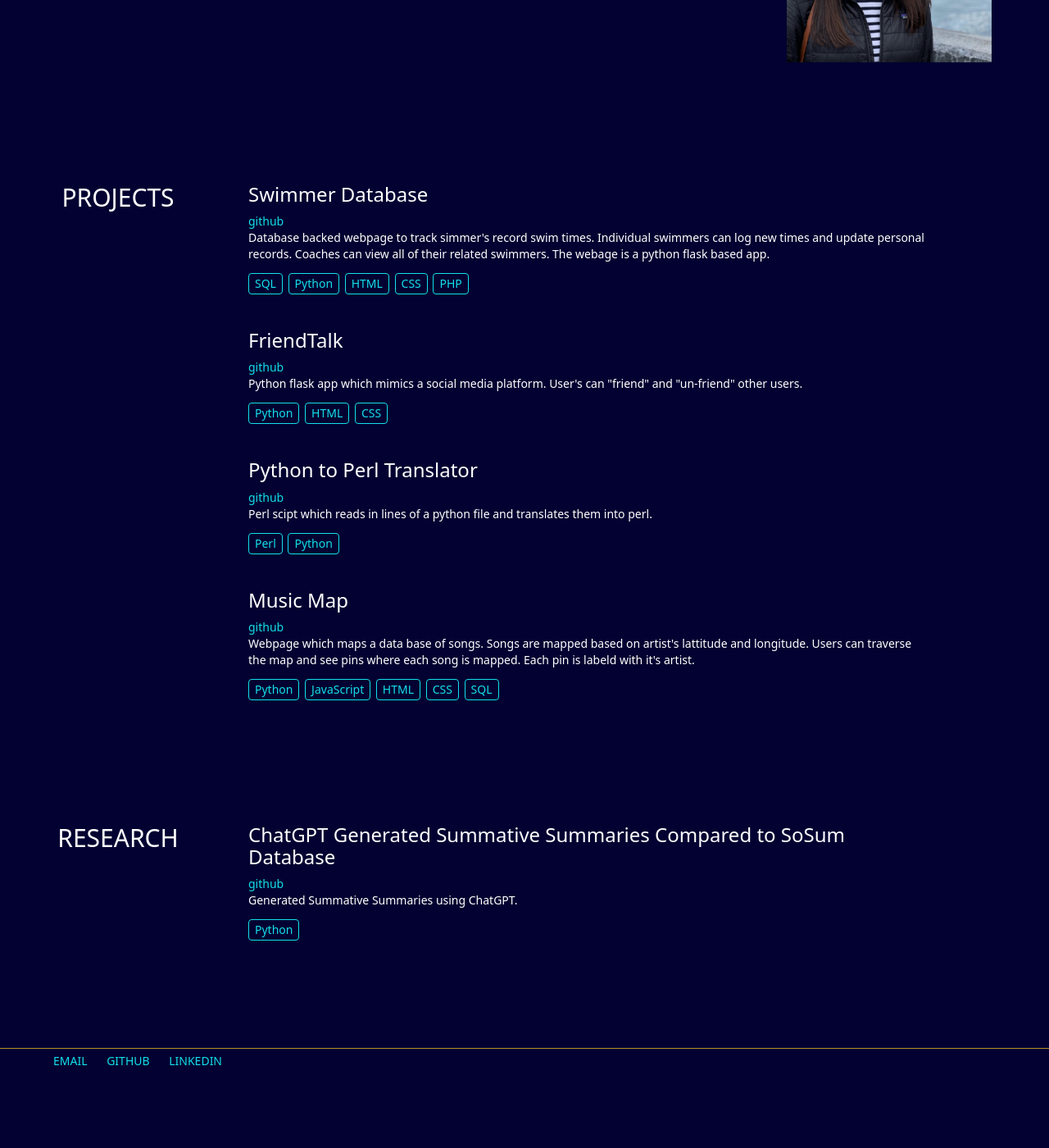
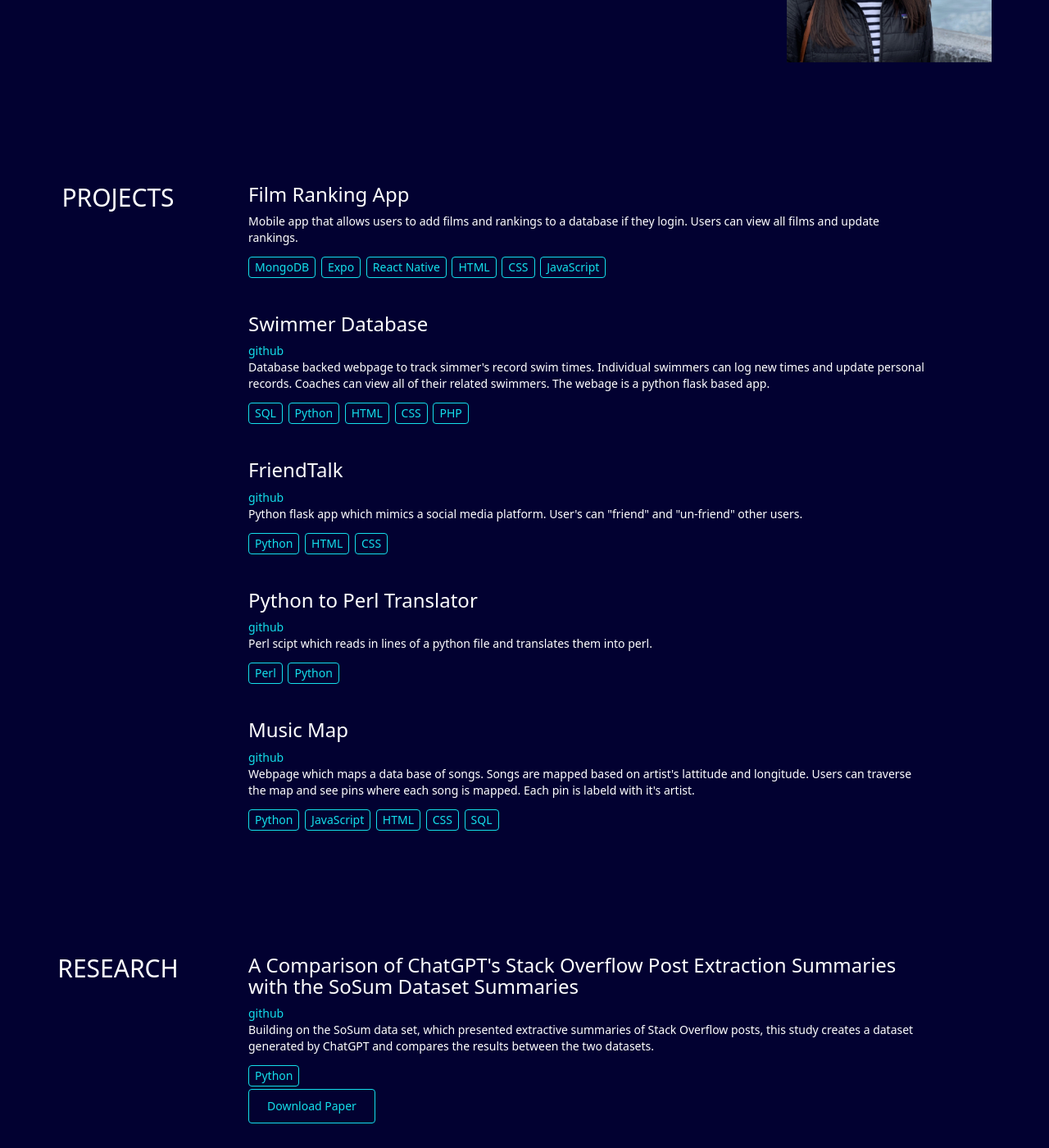
Before and after one commit to emmeline2/emmeline2.github.io, a Jekyll site: the page built from index.html, in a window 1280 px wide and 1400 px high, scrolled down 953 px. Shown: the whole window at 82% size. Built offline with Jekyll 4.4.1, drawn with Linux system fonts in a browser that asks for light colours; before the commit the page ends 2267 px from its top, so only the background shows below that.

Commit message:
film app

```diff
--- a/index.html
+++ b/index.html
@@ -44,6 +44,18 @@ title: Emmeline Pearson
 			<h2 class="sectionHeader text-center" id="title2">PROJECTS</h2>
 		</div>
 		<div class="col-sm-9">
+			<h3>Film Ranking App</h3>
+			<p> Mobile app that allows users to add films and rankings to a database if they login. Users can view all films
+				and update rankings.
+			</p>
+			<div class="languageCube">MongoDB</div>
+			<div class="languageCube">Expo</div>
+			<div class="languageCube">React Native</div>
+			<div class="languageCube">HTML</div>
+			<div class="languageCube">CSS</div>
+			<div class="languageCube">JavaScript</div>
+			<br>
+			<br>
 			<h3>Swimmer Database</h3>
 			<a href="https://github.com/emmeline2/SwimmerDBProject">github</a>
 			<p>Database backed webpage to track simmer's record swim times. Individual swimmers can log new times and update personal records. Coaches can view all
@@ -93,11 +105,15 @@ title: Emmeline Pearson
 			<h2 class="sectionHeader text-center" id="title4">RESEARCH</h2>
 		</div>
 		<div class="col-sm-9">
-			<h3>ChatGPT Generated Summative Summaries Compared to SoSum Database</h3>
+			<h3>A Comparison of ChatGPT's Stack Overflow Post Extraction Summaries with the SoSum Dataset Summaries</h3>
 			<a href="https://github.com/Software-Analytics-Drexel-University/emmeline-chatGPTSummaries">github</a>
-			<p> Generated Summative Summaries using ChatGPT. </p>
+			<p> Building on the SoSum data set, which presented extractive summaries of Stack Overflow posts,
+				this study creates a dataset generated by ChatGPT and compares the results between the two datasets. </p>
 			<div class="languageCube">Python</div>
 			<br>
+			<div class="resumeButton">
+				<a href="Research Paper.pdf" download class="resumeBttnTxt">Download Paper</a>
+			</div>
 		</div>
 	</div>
 </div>
```
Also changed, not shown: 1 other file.
